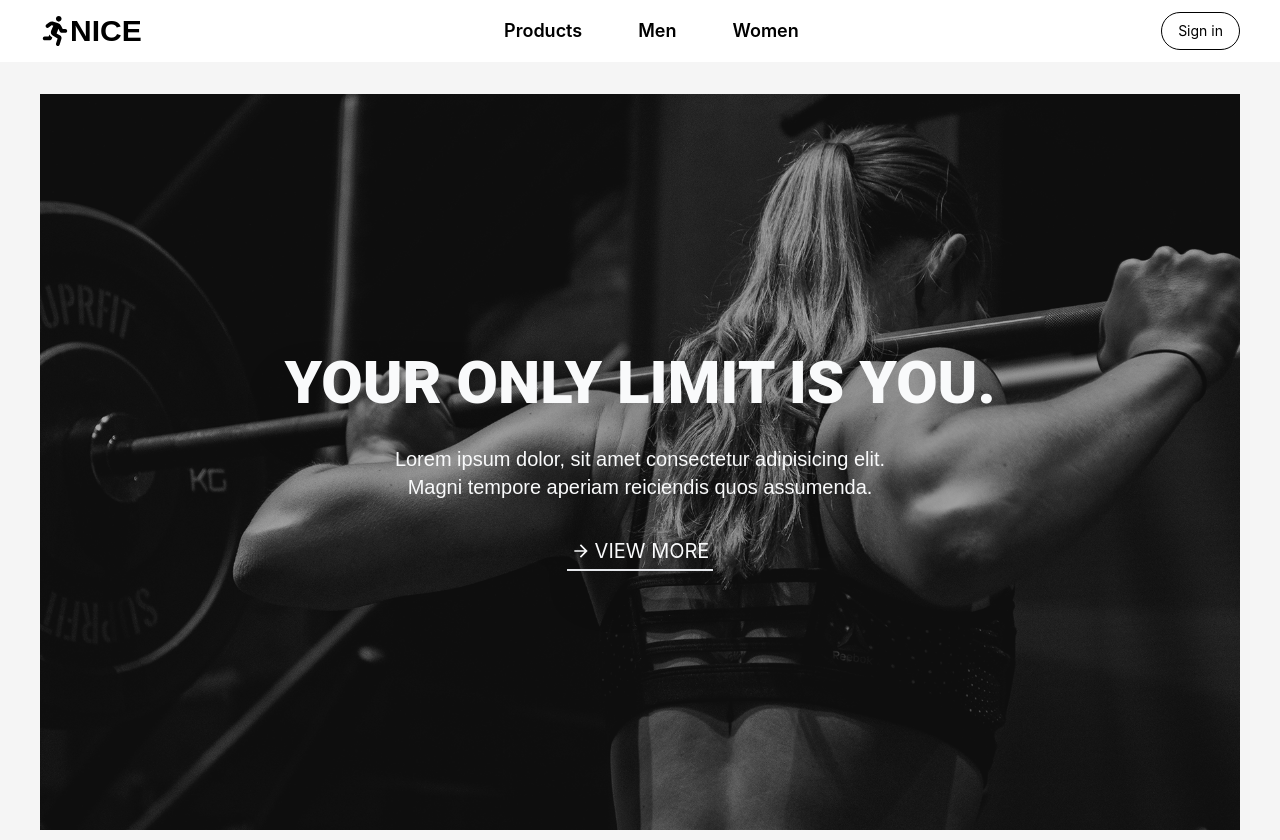
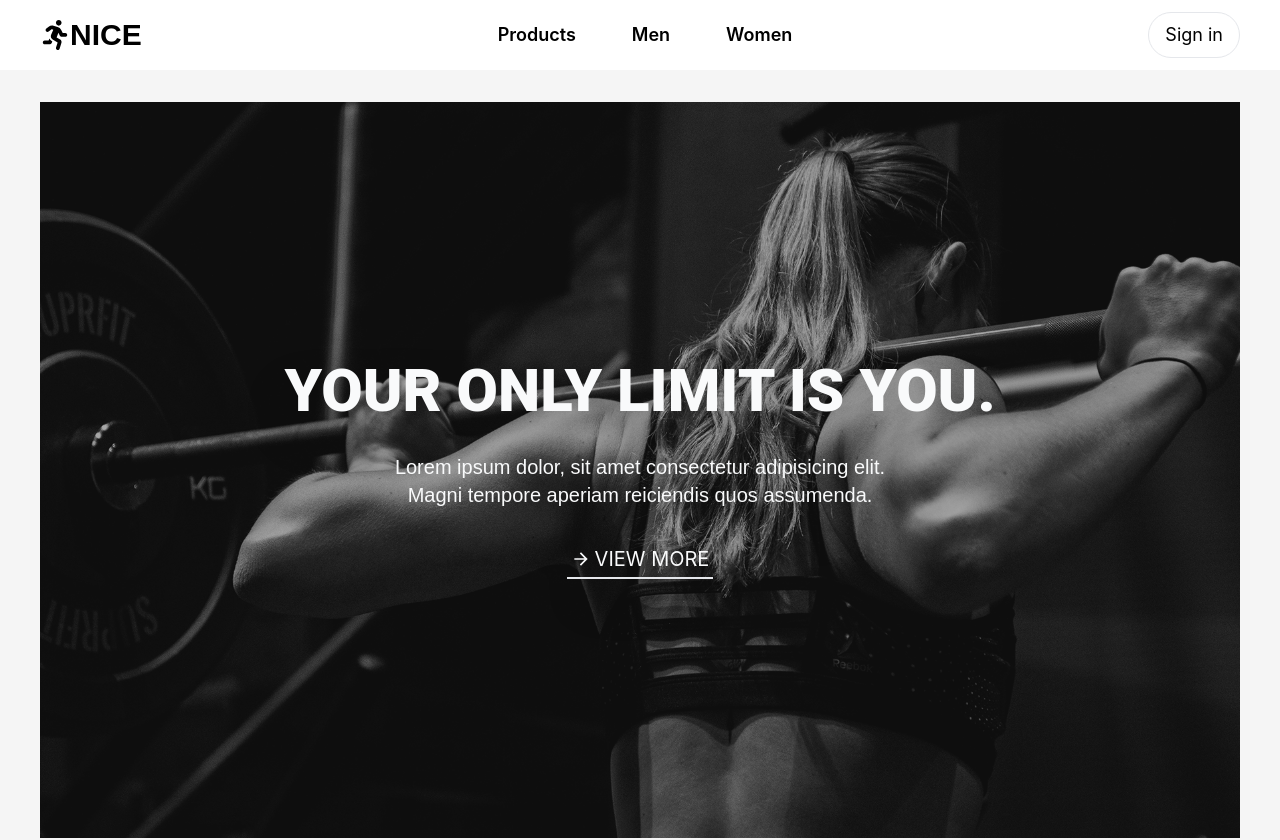
Before and after one commit to arbor0428/shoppy, a React (Create React App) app: page / in a window 1280 px wide. Shown: the top 840 px of the page. Built offline with nearby package versions, Linux system fonts and the light colour scheme; no server answers; the database is empty.

Commit message:
모바일 메뉴 수정

```diff
--- a/src/components/Navbar.jsx
+++ b/src/components/Navbar.jsx
@@ -109,9 +109,9 @@ export default function Navbar() {
                     >Women
                   </Link>
                 </nav>
-                <div className='mt-20 flex items-center justify-center gap-4 border-y border-slate-200 py-4'>
+                <div className={`mt-20 flex items-center justify-center gap-4 py-4 ${user ? 'border-y border-slate-200' :''}`}>
                   {!user &&
-                    <button className="block bg-black text-sm py-2 px-20 text-white rounded-full border hover:border-transparent" onClick={login}>Sign in</button>
+                    <button className="text-lg py-3 px-20 bg-black text-white rounded-full" onClick={login}>Sign in</button>
                   }
                   {user && (
                     <div className='flex items-center'>
@@ -149,7 +149,7 @@ export default function Navbar() {
             </nav>
             <div className='flex items-center gap-4'>
             {!user &&
-              <button className="border-black text-sm p-2 px-4 hover:bg-black hover:text-white rounded-full border hover:border-transparent" onClick={login}>Sign in</button>
+              <button className="text-lg p-2 px-4 hover:bg-black hover:text-white rounded-full border hover:border-transparent" onClick={login}>Sign in</button>
             }
             {user && user.isAdmin && !isMobile && (
               <Link to='/products/new' className='transition ease-in-out delay-100 hover:text-lime-600 text-xl'>
```
